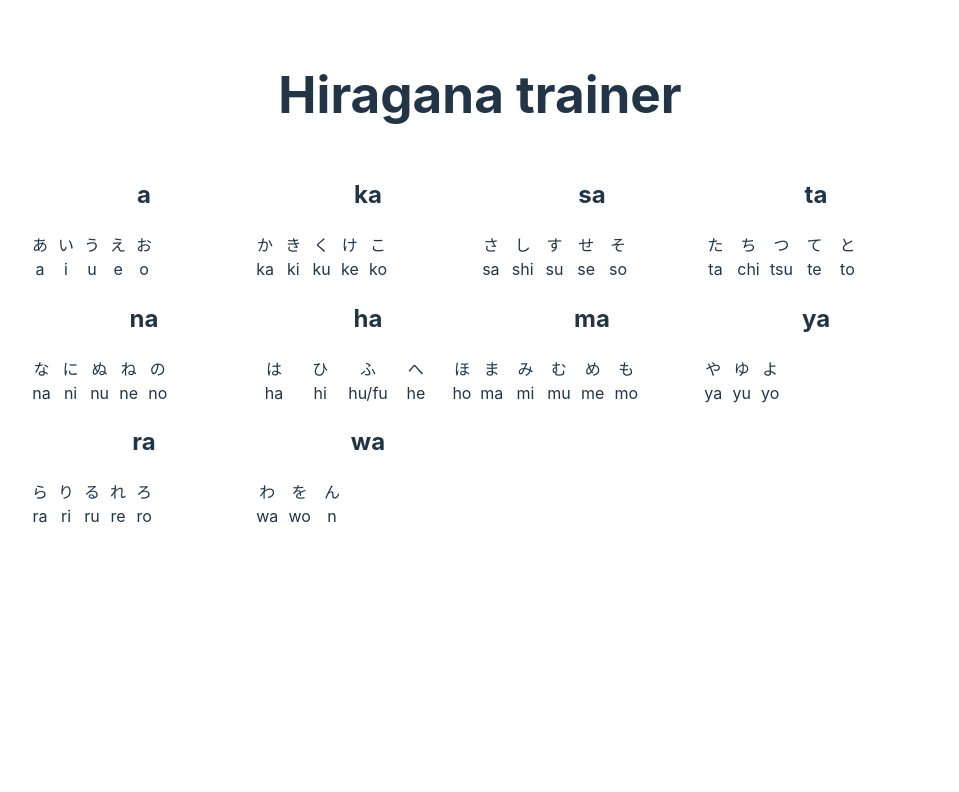
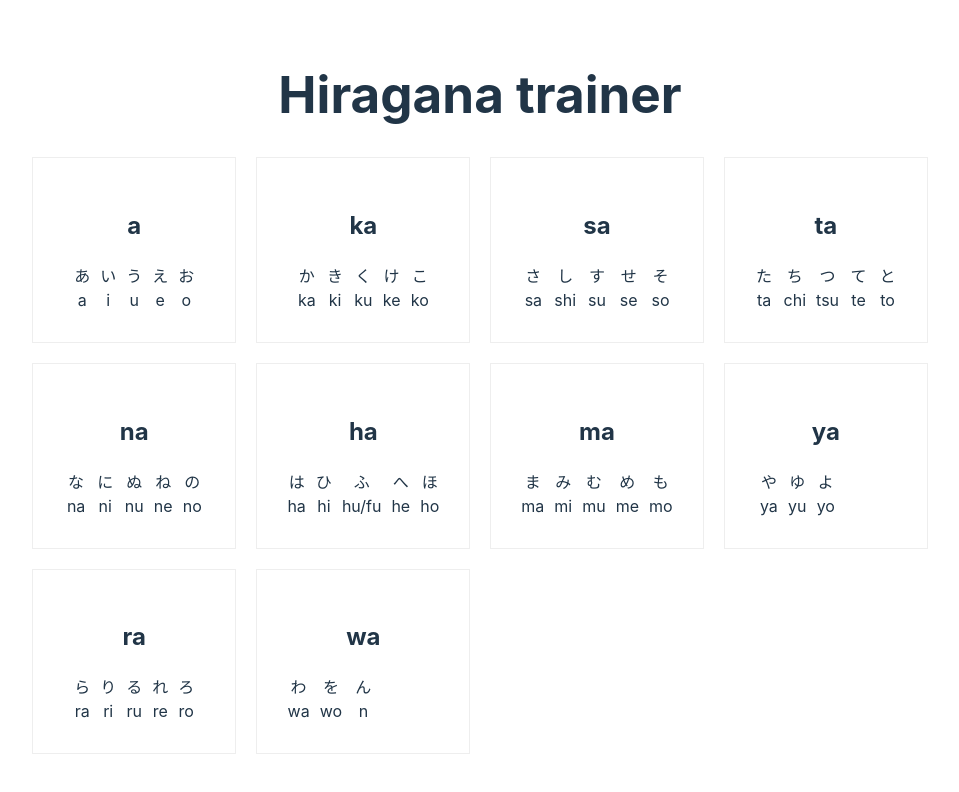
Before and after one commit to maluramichael/hiragana-trainer, a React (Vite) app: page / in a window 1280 px wide. Shown: the top 792 px of the page, without its empty margins (160-1119 px from the left). Built offline with nearby package versions, Linux system fonts and the light colour scheme.

Commit message:
Slightly change layout and colors of the lectures

```diff
--- a/src/App.css
+++ b/src/App.css
@@ -22,9 +22,21 @@ main
 {
 }
 
+.lectures
+{
+    display:               grid;
+    grid-template-columns: 1fr 1fr 1fr 1fr;
+    gap:                   20px;
+}
+
 .lecture
 {
-    cursor: pointer;
+    display:        flex;
+    flex-direction: column;
+    align-items:    center;
+    cursor:         pointer;
+    border:         1px solid #eeeeee;
+    padding:        30px;
 }
 
 .lecture:hover
@@ -34,5 +46,5 @@ main
 
 .lecture.active
 {
-    color: #4ecaef;
+    background-color: #9de6ff;
 }
--- a/src/App.jsx
+++ b/src/App.jsx
@@ -69,12 +69,11 @@ const getRandomCharacter = (lectures) => {
 };
 
 const Lectures = ({ selectedLectures, setSelectedLectures }) => {
-    return <div style={{ display: 'grid', gridTemplateColumns: '1fr 1fr 1fr 1fr' }}>
+    return <div className={'lectures'}>
         {hiraganaLectures.map((lecture) => (
             <div
                 className={classnames('lecture', { active: selectedLectures.includes(lecture.name) })}
                 key={lecture.name}
-                style={{ cursor: 'pointer' }}
                 onClick={() => {
                     if (selectedLectures.includes(lecture.name)) {
                         setSelectedLectures(selectedLectures.filter((item) => item !== lecture.name));
```
